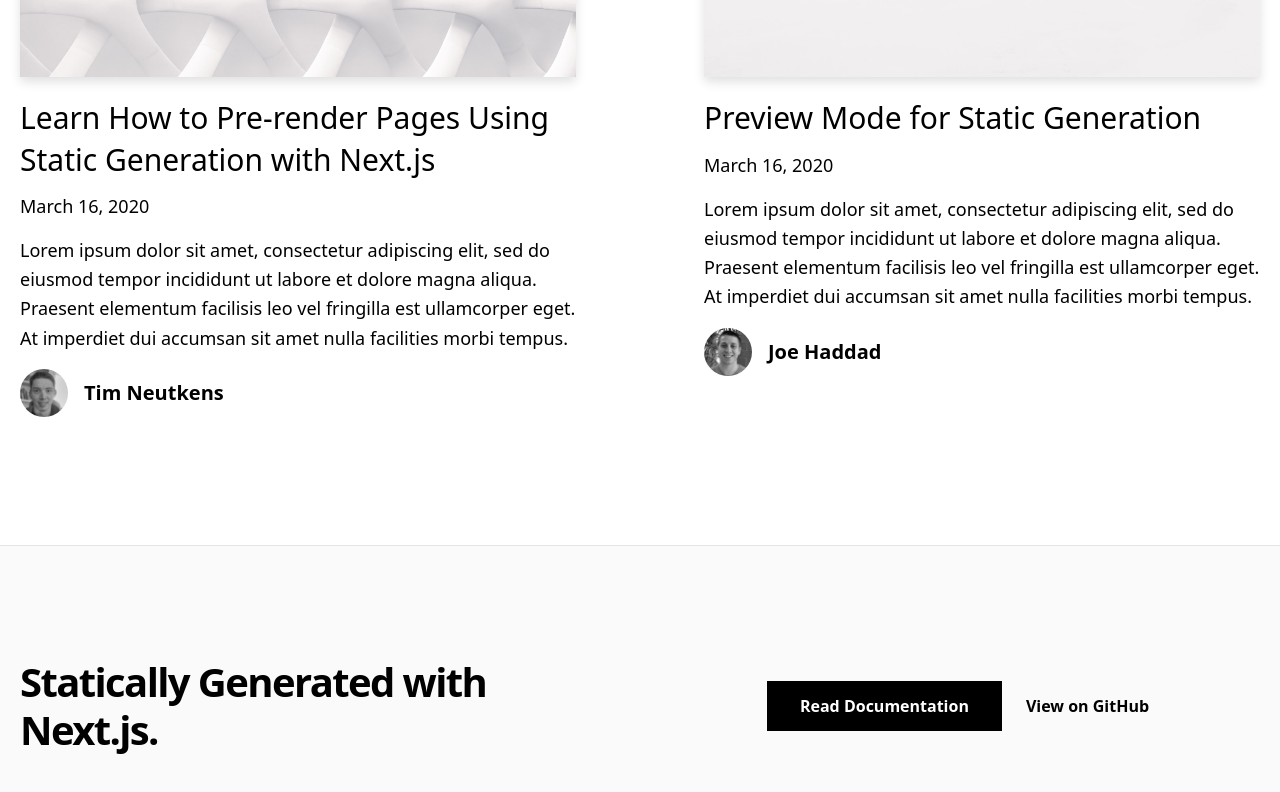
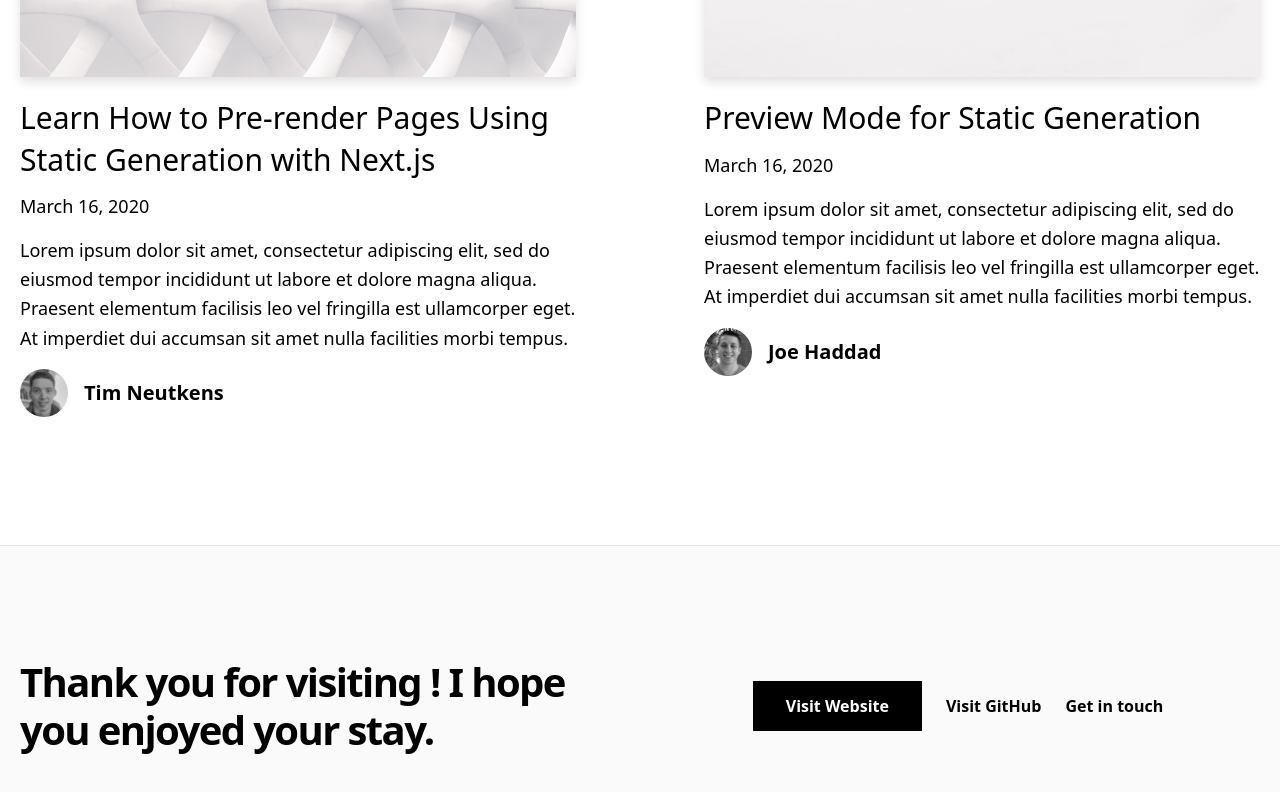
Before and after one commit to DevSrijit/Blog-V1, a Next.js app: page / in a window 1280 px wide. Shown: the part 2361-3153 px from the top of the page. Built offline with nearby package versions, Linux system fonts and the light colour scheme.

Commit message:
Update footer.tsx

```diff
--- a/components/footer.tsx
+++ b/components/footer.tsx
@@ -7,20 +7,26 @@ const Footer = () => {
       <Container>
         <div className="py-28 flex flex-col lg:flex-row items-center">
           <h3 className="text-4xl lg:text-[2.5rem] font-bold tracking-tighter leading-tight text-center lg:text-left mb-10 lg:mb-0 lg:pr-4 lg:w-1/2">
-            Statically Generated with Next.js.
+             Thank you for visiting ! I hope you enjoyed your stay.
           </h3>
           <div className="flex flex-col lg:flex-row justify-center items-center lg:pl-4 lg:w-1/2">
             <a
-              href="https://nextjs.org/docs/basic-features/pages"
+              href="https://srijit.life"
               className="mx-3 bg-black hover:bg-white hover:text-black border border-black text-white font-bold py-3 px-12 lg:px-8 duration-200 transition-colors mb-6 lg:mb-0"
             >
-              Read Documentation
+              Visit Website
             </a>
             <a
-              href={`https://github.com/vercel/next.js/tree/canary/examples/${EXAMPLE_PATH}`}
+              href={`https://github.com/optimalblock489`}
               className="mx-3 font-bold hover:underline"
             >
-              View on GitHub
+              Visit GitHub
+            </a>
+            <a
+              href={`https://card.srijit.life`}
+              className="mx-3 font-bold hover:underline"
+            >
+              Get in touch
             </a>
           </div>
         </div>
```
